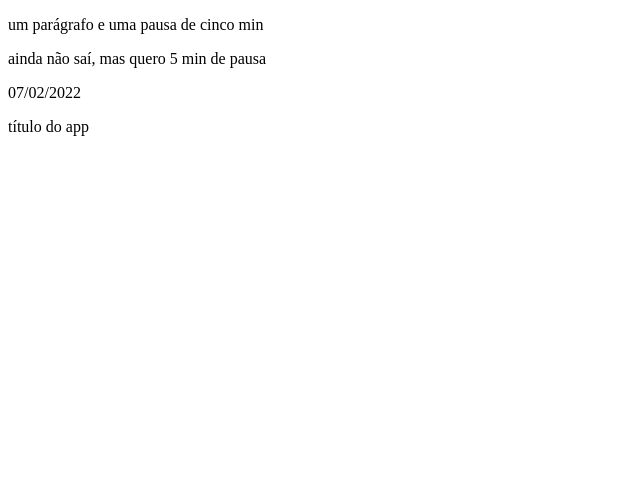
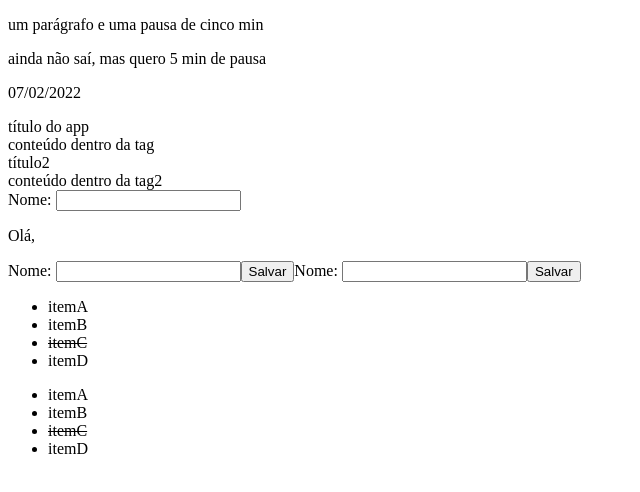
Before and after one commit to nandasiq/cursoLetsCode, a React (Create React App) app in the folder meu-app/: page / in a window 1280 px wide. Shown: the top 492 px of the page, without its empty margins (0-640 px from the left). Built offline with nearby package versions, Linux system fonts and the light colour scheme.

Commit message:
componentes e classes 1

```diff
--- a/meu-app/src/components/App2.js
+++ b/meu-app/src/components/App2.js
@@ -8,7 +8,7 @@ class App2 extends React.Component {
     return(
       <div className="box">
         <div id='title'>{this.props.title}</div>
-        <div id='text'>{this.props.text}</div>
+        <div id='text'>{this.props.children}</div>
       </div>
     )
   }
--- /dev/null
+++ b/meu-app/src/components/App3.js
@@ -0,0 +1,25 @@
+import React from 'react';
+
+class App3 extends React.Component {
+    constructor(props){
+        super(props);
+        this.state = {nome: '', idade: 29};
+    }
+
+    changeName = (event) => {
+        this.setState({nome: event.target.value})
+    }
+
+  render(){
+    return(
+      <>
+      Nome: <input type="text" value={this.state.nome} onChange = {this.changeName}></input>
+       <p>
+           Olá, {this.state.nome}
+       </p>
+      </>
+    )
+  }
+}
+
+export default App3;
--- /dev/null
+++ b/meu-app/src/components/App4.js
@@ -0,0 +1,37 @@
+import React from 'react';
+
+class App4 extends React.Component {
+    constructor(props){
+        super(props);
+        this.state = {nome: undefined, txtNome: ''};
+    }
+
+    changetxtName = (event) => {
+        this.setState({txtNome: event.target.value})
+    }
+
+    persistName = () =>{
+        this.setState({nome: this.state.txtNome});
+    }
+
+  render(){
+      if(!this.state.nome){
+          return(
+            <>
+            Nome: <input type="text" value={this.state.nome} onChange = {this.changetxtName}></input>
+            <button onClick={this.persistName}>Salvar</button>
+            </>
+        );
+      }
+
+      else{
+        return(
+            <>
+            <p>Olá, {this.state.nome}</p>
+            </>
+        );
+      }
+  }
+}
+
+export default App4;
--- /dev/null
+++ b/meu-app/src/components/App5.js
@@ -0,0 +1,45 @@
+import React from 'react';
+
+class App5 extends React.Component {
+    constructor(props) {
+        super(props);
+        this.state = { nome: undefined, txtNome: '' };
+    }
+
+    changetxtName = (event) => {
+        this.setState({ txtNome: event.target.value })
+    }
+    componentDidMount = () => {
+        const nome = sessionStorage.getItem('nome');
+        if(nome) this.setState({nome});
+    }
+
+    persistName = () => {
+        this.setState({ nome: this.state.txtNome });
+        sessionStorage.setItem('nome', this.state.txtNome);
+    }
+
+    render() {
+        const renderForm = () => {
+            return (
+                <>
+                    Nome: <input type="text" value={this.state.nome} onChange={this.changetxtName}></input>
+                    <button onClick={this.persistName}>Salvar</button>
+                </>
+            );
+        }
+
+        const renderTxt = () => {
+            return (
+                <>
+                    <p>Olá, {this.state.nome}</p>
+                </>
+            );
+        }
+//condição ternário: se this.state.nome for falso, renderiza o form, se for verdadeiro(tem valor inserido) renderiza o text
+        return !this.state.nome ? renderForm() : renderTxt();
+    }
+}
+
+
+export default App5;
--- /dev/null
+++ b/meu-app/src/components/Lista.js
@@ -0,0 +1,74 @@
+import React from 'react';
+
+class Lista extends React.Component {
+
+    constructor(props) {
+        super(props);
+
+        this.state = {
+            items: ["item1", "item2", "item3", "item4"]
+        }
+    }
+
+    render(){
+        return (
+            <>
+            <ul>
+                {this.state.items.map((item, indice) => <li key={indice}>{item}</li>)}
+            </ul>
+            </>
+        )
+    }
+}
+
+//**********************************************************************************************************************
+
+class Lista2 extends React.Component {
+    constructor(props) {
+        super(props);
+
+        this.state = {
+            items: [
+                {id: 1, nome: 'itemA', completo: false},
+                {id: 2, nome: 'itemB', completo: false},
+                {id: 3, nome: 'itemC', completo: true},
+                {id: 4, nome: 'itemD', completo: false},
+            ]
+        }
+    }
+
+    render() {
+        return (
+            <>
+            <ul>
+                {this.state.items.map((item) =>(
+                    <Item key={item.id} completo={item.completo}>
+                        {item.nome}
+                    </Item>
+                ))}
+            </ul>
+            </>
+        );
+    }
+}
+
+class Item extends React.Component {
+    constructor(props) {
+        super(props);
+    }
+
+    render() {
+        const textDecoration = this.props.completo ? 'line-through' : 'none';
+        return(
+            <>
+            <li data-id={this.props.id} style={{textDecoration}}>
+                {this.props.children}
+            </li>
+            </>
+        )
+    }
+}
+
+
+//export default Lista;
+export default Lista2;
--- a/meu-app/src/index.js
+++ b/meu-app/src/index.js
@@ -2,12 +2,27 @@ import React from 'react';
 import ReactDOM from 'react-dom';
 import App from './components/App';
 import App2 from './components/App2';
+import App3 from './components/App3';
+import App4 from './components/App4';
+import App5 from './components/App5';
+import Lista2 from './components/Lista';
+import Lista from './components/Lista';
 import reportWebVitals from './reportWebVitals';
 
 ReactDOM.render(
   <React.StrictMode>
     <App />
-    <App2 title="título do app"/>
+    <App2 title="título do app">
+      conteúdo dentro da tag
+    </App2>
+    <App2 title="título2">
+      conteúdo dentro da tag2
+    </App2>
+    <App3 />
+    <App4 />
+    <App5 />
+    <Lista />
+    <Lista2 />
   </React.StrictMode>,
   document.getElementById('root')
 );
```
